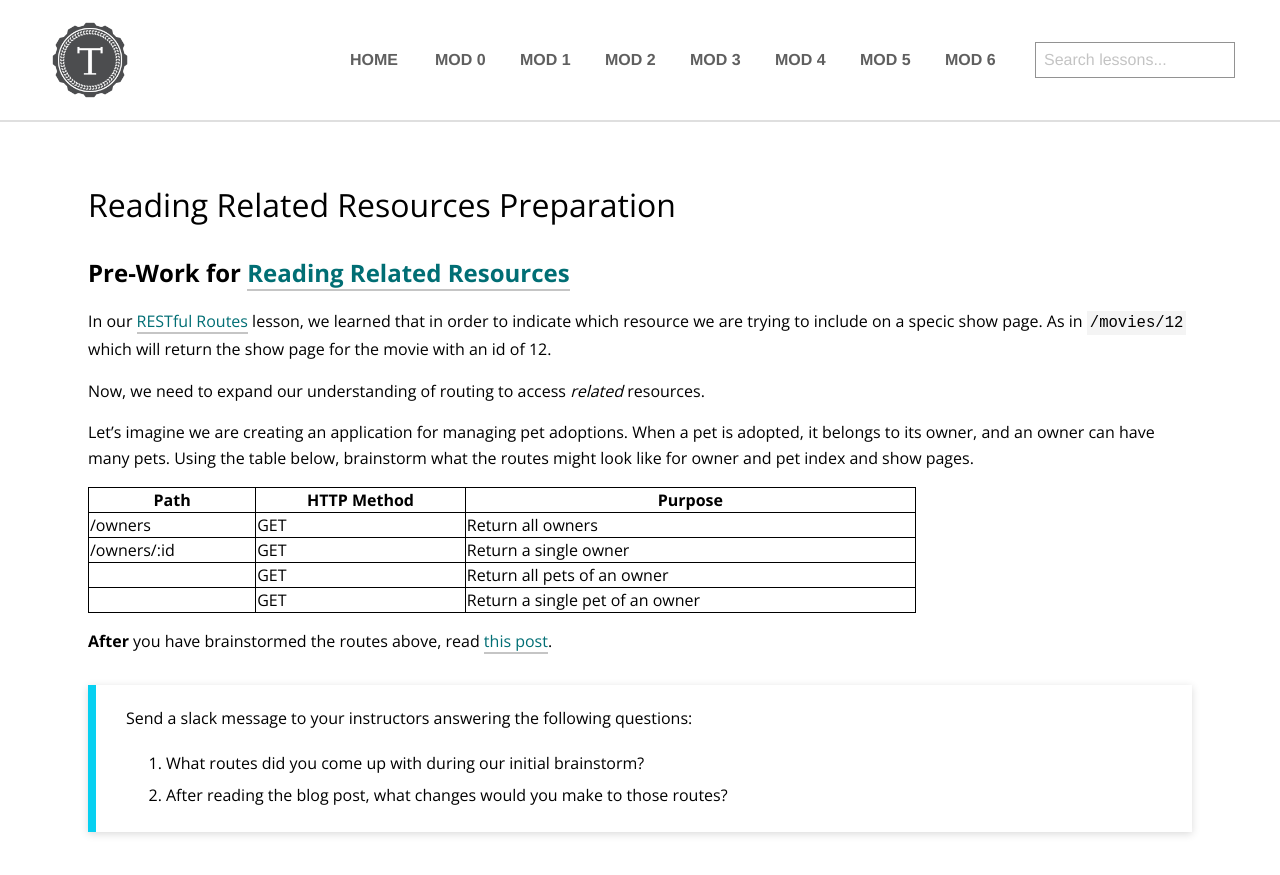
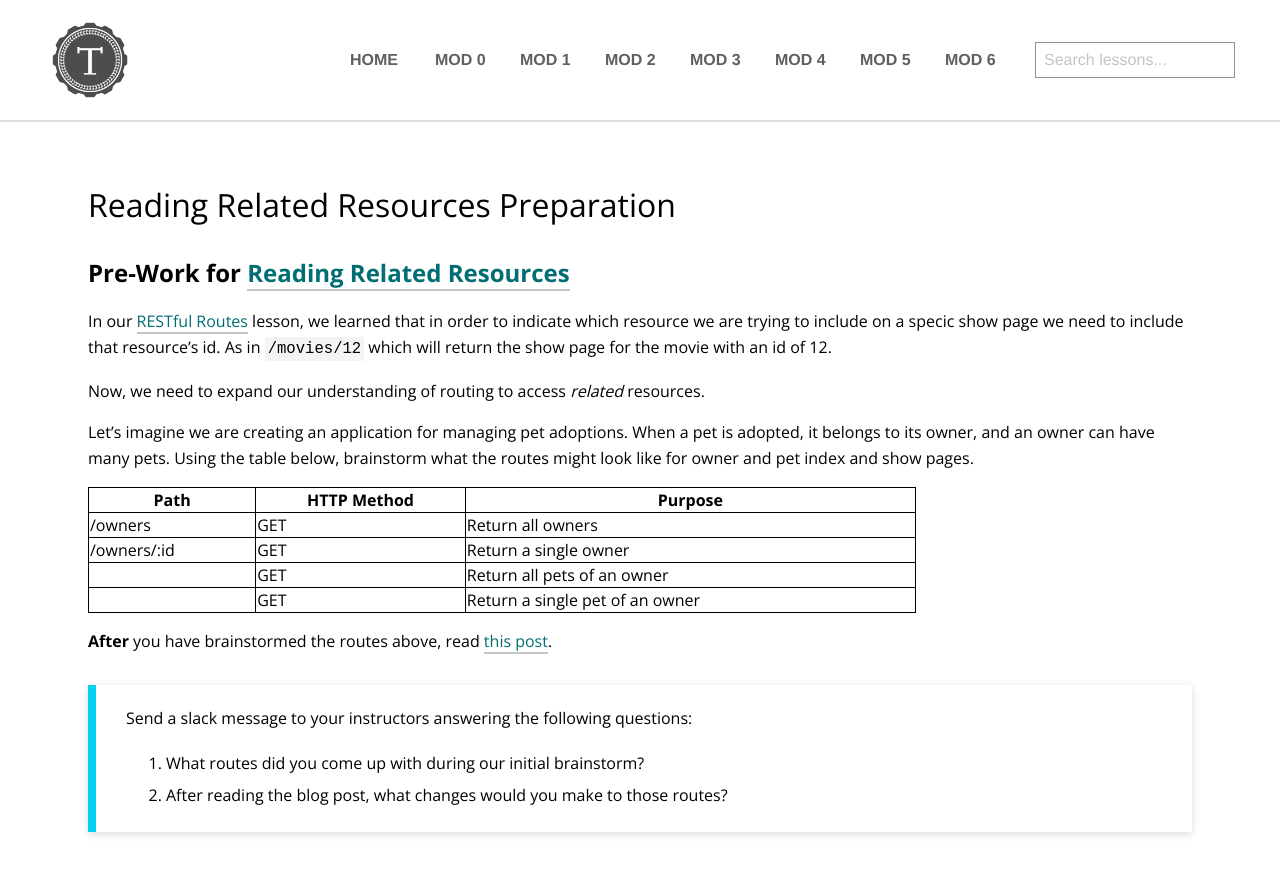
Before and after one commit to turingschool/launch-curriculum, a Jekyll site: the page built from module3/preparation/Week3/ReadingRelatedResources.md, in a window 1280 px wide, cut to the strip 0-900 px from the top of the page. Shown: the top 875 px of the strip. Built offline with Jekyll 4.4.1, drawn with Linux system fonts in a browser that asks for light colours; nearby versions of some CDN libraries; comment, search, counter and statistics services are not loaded.

Commit message:
update prep from feedback

```diff
--- a/module3/preparation/Week3/ReadingRelatedResources.md
+++ b/module3/preparation/Week3/ReadingRelatedResources.md
@@ -5,7 +5,7 @@ title: Reading Related Resources Preparation
 
 ## Pre-Work for [Reading Related Resources](/module3/lessons/Week3/ReadingRelatedResources)
 
-In our [RESTful Routes](/module3/lessons/Week2/RestfulRoutes.md) lesson, we learned that in order to indicate which resource we are trying to include on a specic show page.  As in `/movies/12` which will return the show page for the movie with an id of 12.
+In our [RESTful Routes](/module3/lessons/Week2/RestfulRoutes.md) lesson, we learned that in order to indicate which resource we are trying to include on a specic show page we need to include that resource's id.  As in `/movies/12` which will return the show page for the movie with an id of 12.
 
 Now, we need to expand our understanding of routing to access _related_ resources.
 
```
